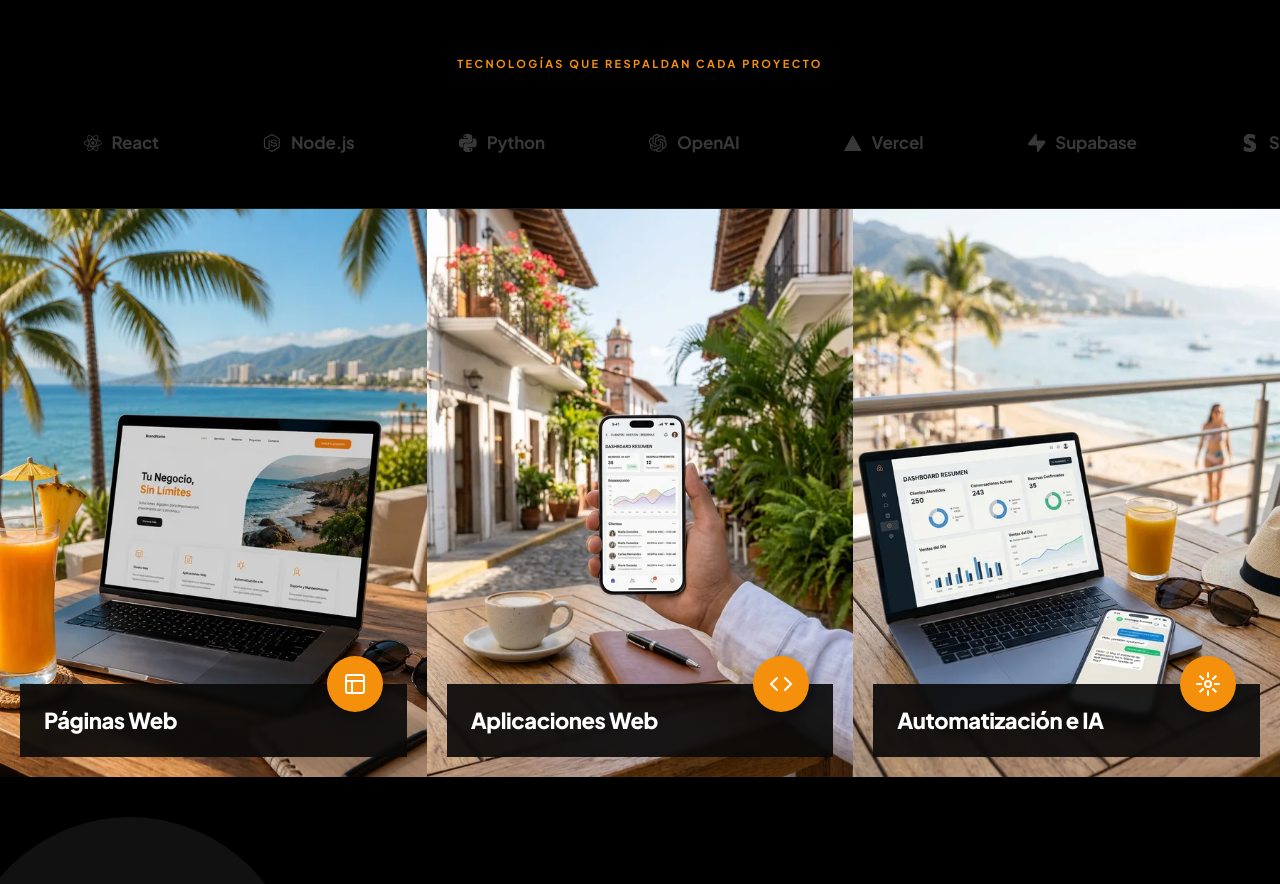
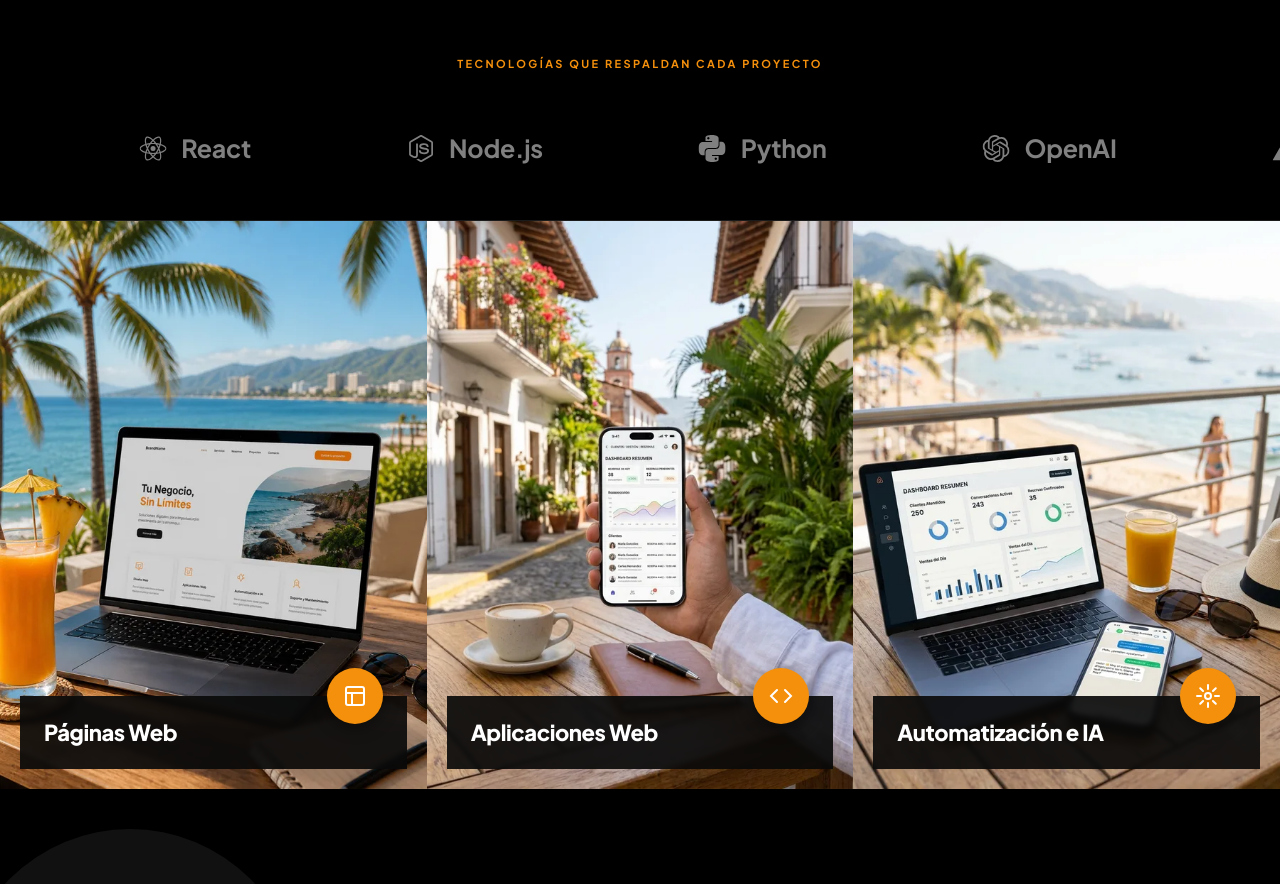
Before and after one commit to dc-crypto/diego-landing, a Next.js app: page / in a window 1280 px wide. Shown: the part 802-1686 px from the top of the page. Built offline with nearby package versions, Linux system fonts and the light colour scheme.

Commit message:
Make tech logo carousel bigger, brighter and faster
Increase icon/text size ~50%, raise opacity so logos read clearly
against the dark background, and speed up the scroll animation.

Co-Authored-By: Claude Sonnet 5 <noreply@anthropic.com>

```diff
--- a/app/page.tsx
+++ b/app/page.tsx
@@ -421,17 +421,18 @@ function Brands() {
       </div>
 
       <div style={{ overflow: "hidden", padding: "20px 0 52px", borderBottom: `1px solid ${C.border}` }}>
-        <div style={{ display: "flex", animation: "scrollH 28s linear infinite", whiteSpace: "nowrap", flexShrink: 0 }}>
+        <div style={{ display: "flex", animation: "scrollH 20s linear infinite", whiteSpace: "nowrap", flexShrink: 0 }}>
           {doubled.map((logo, i) => (
-            <div key={i} style={{ display: "inline-flex", alignItems: "center", gap: "10px", margin: "0 52px", opacity: 0.22, color: C.white, transition: "opacity 0.3s", cursor: "default", flexShrink: 0 }}
-              onMouseEnter={(e) => ((e.currentTarget as HTMLDivElement).style.opacity = "0.65")}
-              onMouseLeave={(e) => ((e.currentTarget as HTMLDivElement).style.opacity = "0.22")}>
-              {logo.icon}
-              <span style={{ fontFamily: font, fontSize: "17px", fontWeight: 700, letterSpacing: "-0.01em" }}>{logo.name}</span>
+            <div key={i} style={{ display: "inline-flex", alignItems: "center", gap: "15px", margin: "0 78px", opacity: 0.5, color: C.white, transition: "opacity 0.3s", cursor: "default", flexShrink: 0 }}
+              onMouseEnter={(e) => ((e.currentTarget as HTMLDivElement).style.opacity = "0.9")}
+              onMouseLeave={(e) => ((e.currentTarget as HTMLDivElement).style.opacity = "0.5")}>
+              <span className="brand-logo-icon" style={{ display: "inline-flex" }}>{logo.icon}</span>
+              <span style={{ fontFamily: font, fontSize: "25px", fontWeight: 700, letterSpacing: "-0.01em" }}>{logo.name}</span>
             </div>
           ))}
         </div>
       </div>
+      <style>{`.brand-logo-icon svg { width: 27px; height: 27px; }`}</style>
     </section>
   );
 }
```
